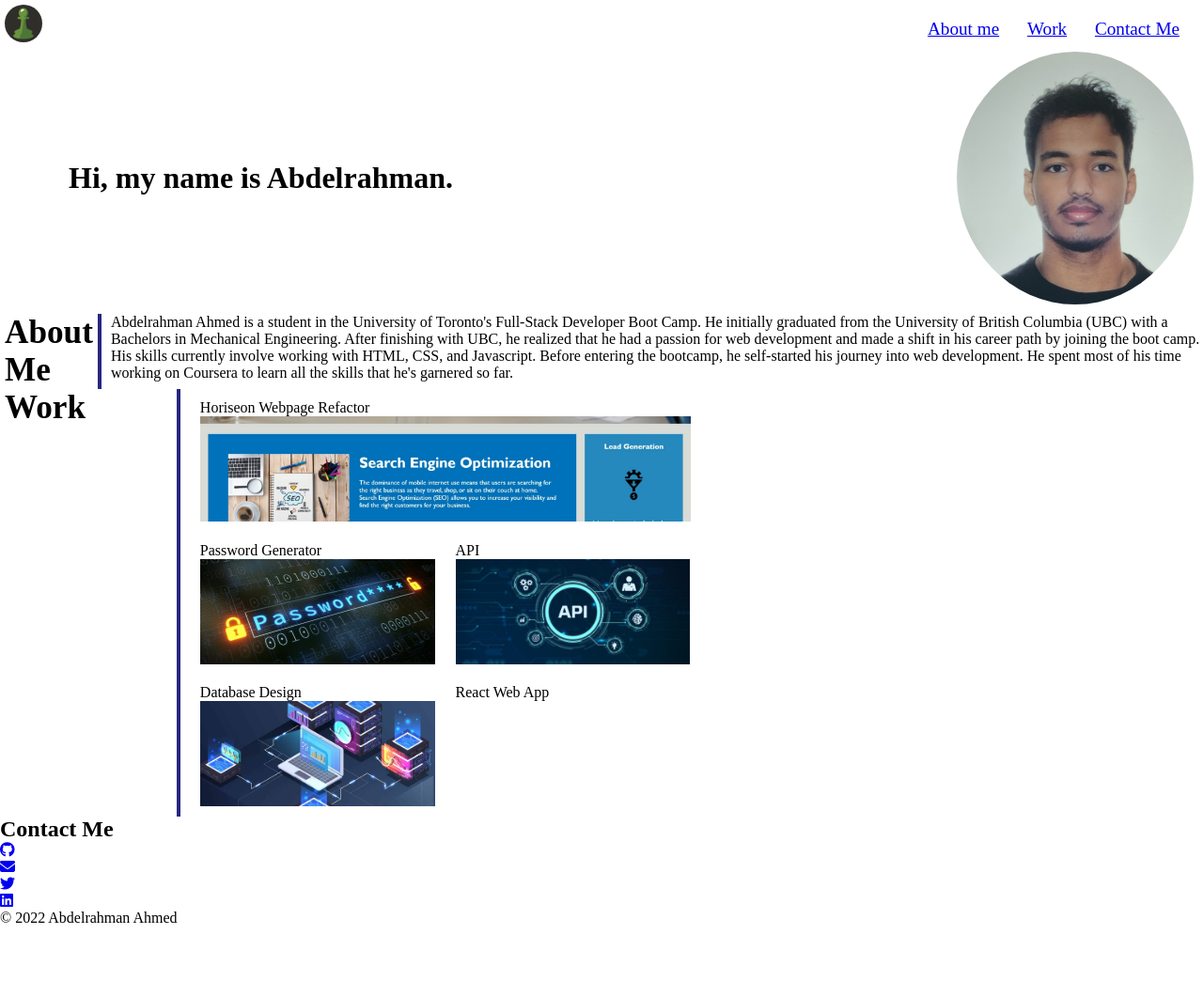
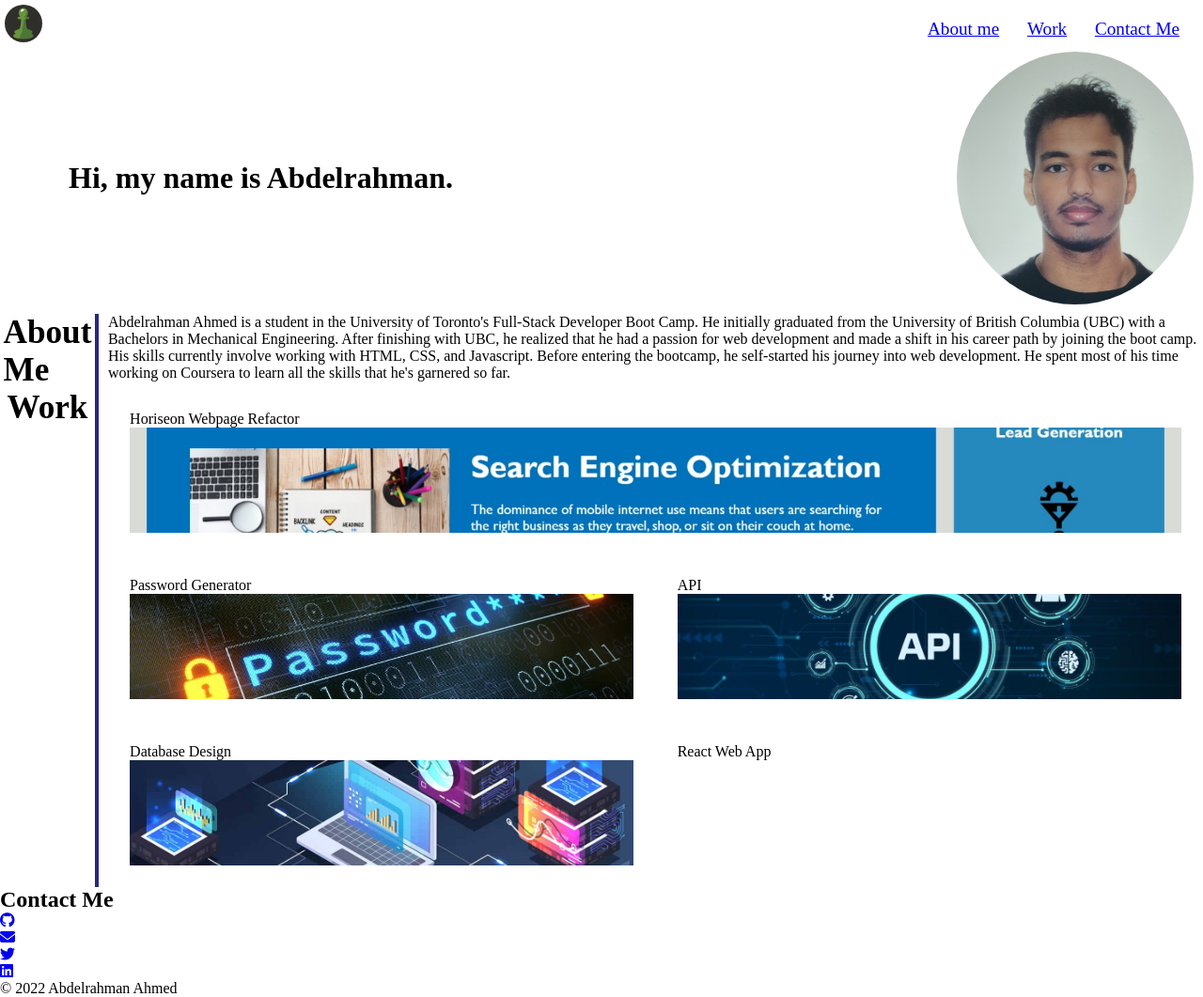
Before and after one commit to AbdelrahmanAhmed605/abeds-portfolio, a plain HTML site: page index.html in a window 1280 px wide. Shown: the whole page at 94% size. Before the commit the page ends 986 px from the top, so only its background shows below. Drawn offline with Linux system fonts and the light colour scheme.

Commit message:
Minor changes to work section

```diff
--- a/assets/style.css
+++ b/assets/style.css
@@ -61,10 +61,9 @@ header img{
 
 #about-sec-heading{
     border-right: solid 4px rgb(39, 39, 129);
-    padding: 0 5px;
+    padding: 0 0.1em;
     margin-right:10px;
     font-size: 2.2em;
-    width: 15%;
 }
 
 #work-sec{
@@ -73,10 +72,13 @@ header img{
 
 #work-sec-heading{
     border-right: solid 4px rgb(39, 39, 129);
-    padding: 0 5px;
+    padding: 0 0.21em;
     margin-right:10px;
     font-size: 2.2em;
-    width: 15%;
+}
+
+#work-nav{
+    flex: 1 1 auto;
 }
 
 #work-nav ul{
```
